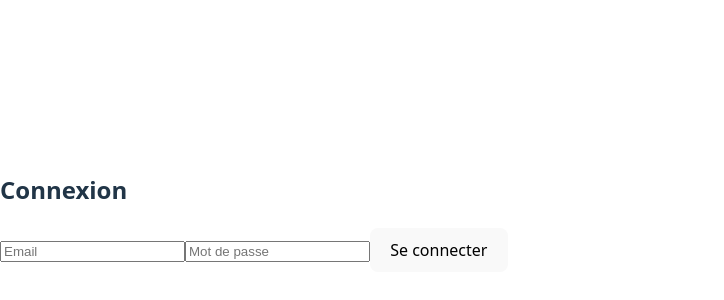
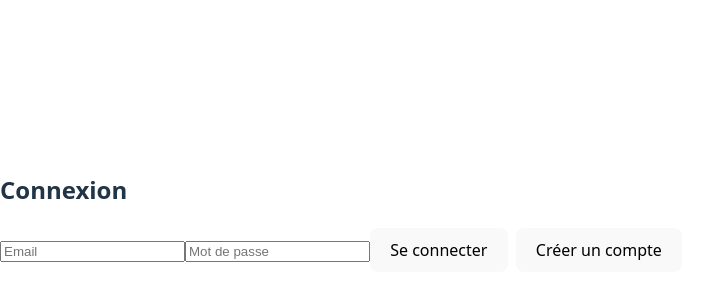
Before and after one commit to laurent7850/mon-crm-spa, a React (Vite) app: page /login in a window 1280 px wide. Shown: the part 188-488 px from the top of the page, without its empty margins (0-724 px from the left). Built offline with nearby package versions, Linux system fonts and the light colour scheme.

Commit message:
feat: bouton inscription avec Supabase

```diff
--- a/src/pages/Login.tsx
+++ b/src/pages/Login.tsx
@@ -9,6 +9,7 @@ export default function Login({ onLogin }: LoginProps) {
   const [email, setEmail] = useState('');
   const [password, setPassword] = useState('');
   const [error, setError] = useState<string | null>(null);
+  const [isSignup, setIsSignup] = useState(false);
 
   const handleLogin = async (e: React.FormEvent) => {
     e.preventDefault();
@@ -20,9 +21,23 @@ export default function Login({ onLogin }: LoginProps) {
     else if (data && data.user) onLogin(data.user);
   };
 
+  const handleSignup = async (e: React.FormEvent) => {
+    e.preventDefault();
+    const { data, error } = await supabase.auth.signUp({
+      email,
+      password,
+    });
+    if (error) setError(error.message);
+    else {
+      setError(null);
+      alert("Inscription réussie ! Vérifiez vos emails pour activer votre compte.");
+      setIsSignup(false); // repasse sur le formulaire de connexion
+    }
+  };
+
   return (
-    <form onSubmit={handleLogin}>
-      <h2>Connexion</h2>
+    <form onSubmit={isSignup ? handleSignup : handleLogin}>
+      <h2>{isSignup ? "Créer un compte" : "Connexion"}</h2>
       <input
         type="email"
         value={email}
@@ -37,8 +52,15 @@ export default function Login({ onLogin }: LoginProps) {
         placeholder="Mot de passe"
         required
       />
-      <button type="submit">Se connecter</button>
-      {error && <div style={{ color: 'red' }}>{error}</div>}
+      <button type="submit">{isSignup ? "S'inscrire" : "Se connecter"}</button>
+      <button
+        type="button"
+        style={{ marginLeft: 8 }}
+        onClick={() => { setIsSignup(!isSignup); setError(null); }}
+      >
+        {isSignup ? "Déjà un compte ?" : "Créer un compte"}
+      </button>
+      {error && <div style={{ color: 'red', marginTop: 8 }}>{error}</div>}
     </form>
   );
 }
```
